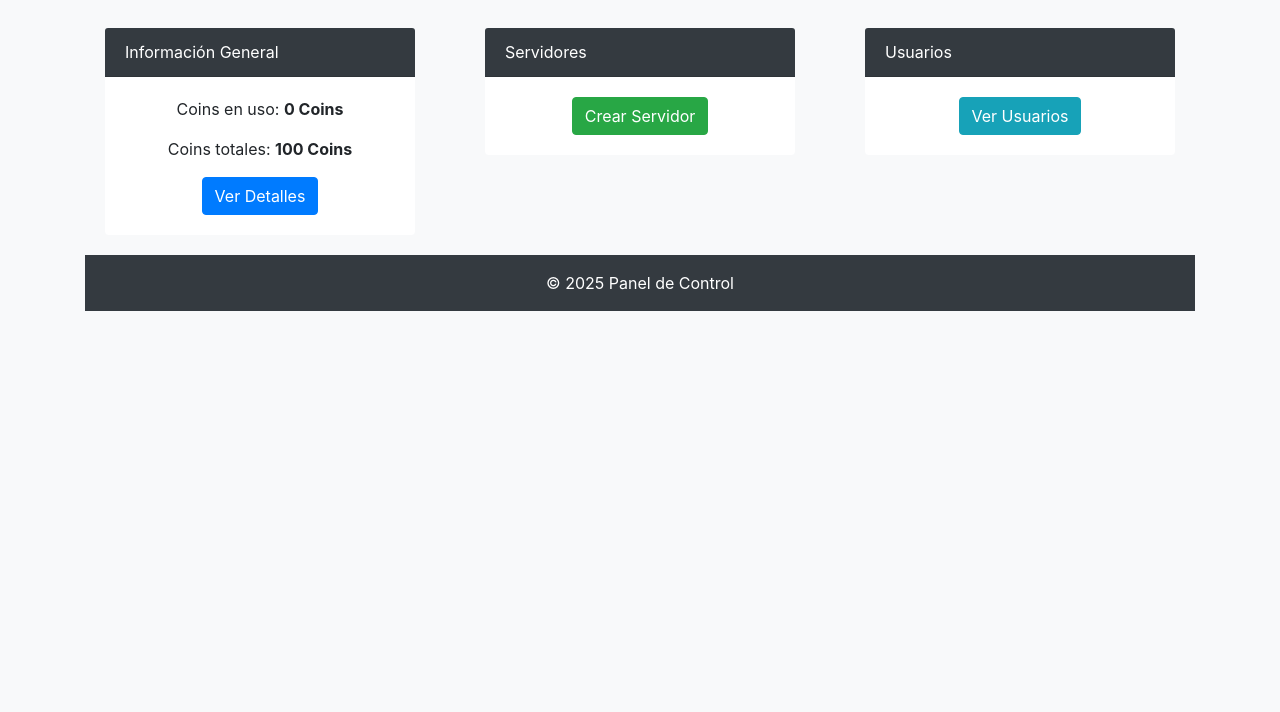
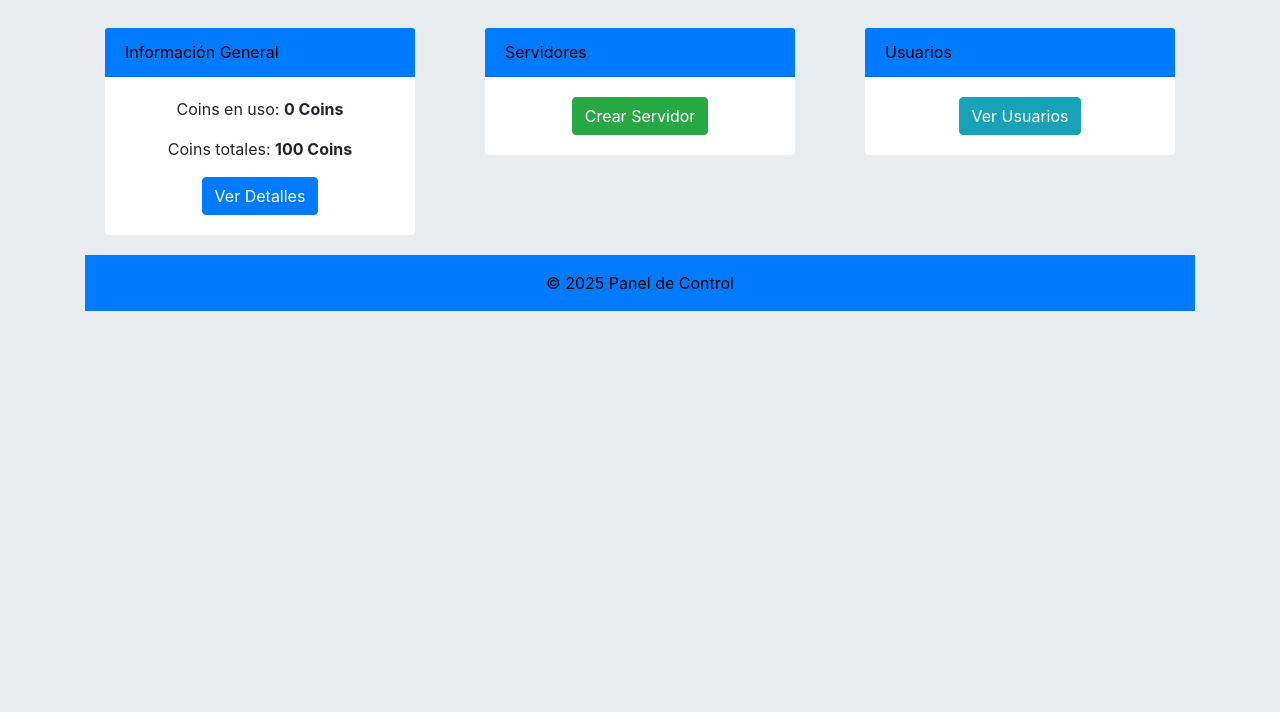
Before and after one commit to mantis-has/makima-bot-ia, a plain HTML site: page index.html in a window 1280 px wide. Shown: the part 88-800 px from the top of the page. Drawn offline with nearby package versions, Linux system fonts and the light colour scheme.

Commit message:
Actualizar index.html

```diff
--- a/index.html
+++ b/index.html
@@ -8,19 +8,19 @@
     <link rel="stylesheet" href="https://stackpath.bootstrapcdn.com/bootstrap/4.5.2/css/bootstrap.min.css">
     <style>
         body {
-            background-color: #f8f9fa;
+            background-color: #e9ecef;
         }
         .card {
             margin: 20px;
             border: none;
         }
         .card-header {
-            background-color: #343a40;
-            color: white;
+            background-color: #007bff; /* Color azul */
+            color: black; /* Letras en negro */
         }
         .footer {
-            background-color: #343a40;
-            color: white;
+            background-color: #007bff; /* Color azul */
+            color: black; /* Letras en negro */
             padding: 10px 0;
             text-align: center;
         }
```
